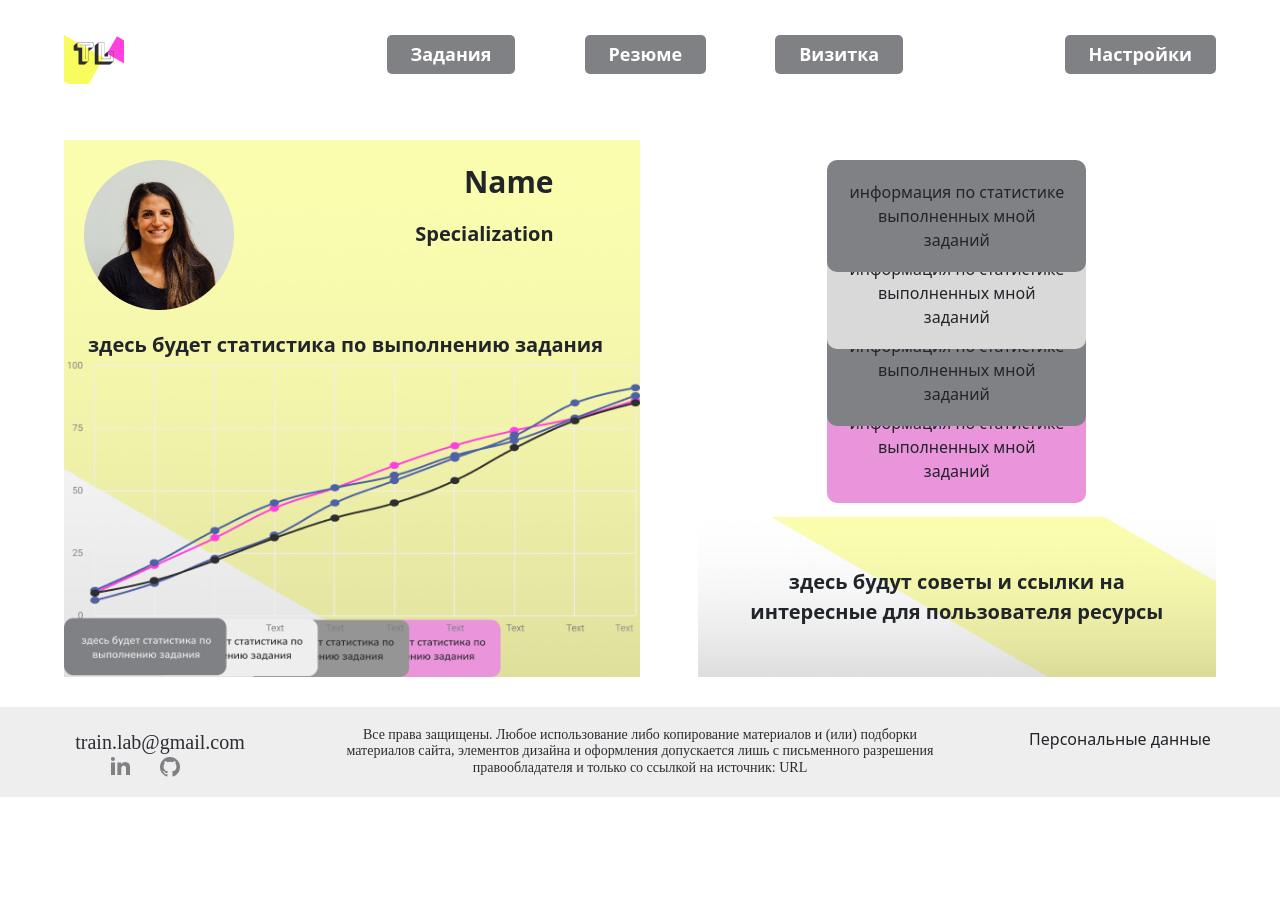
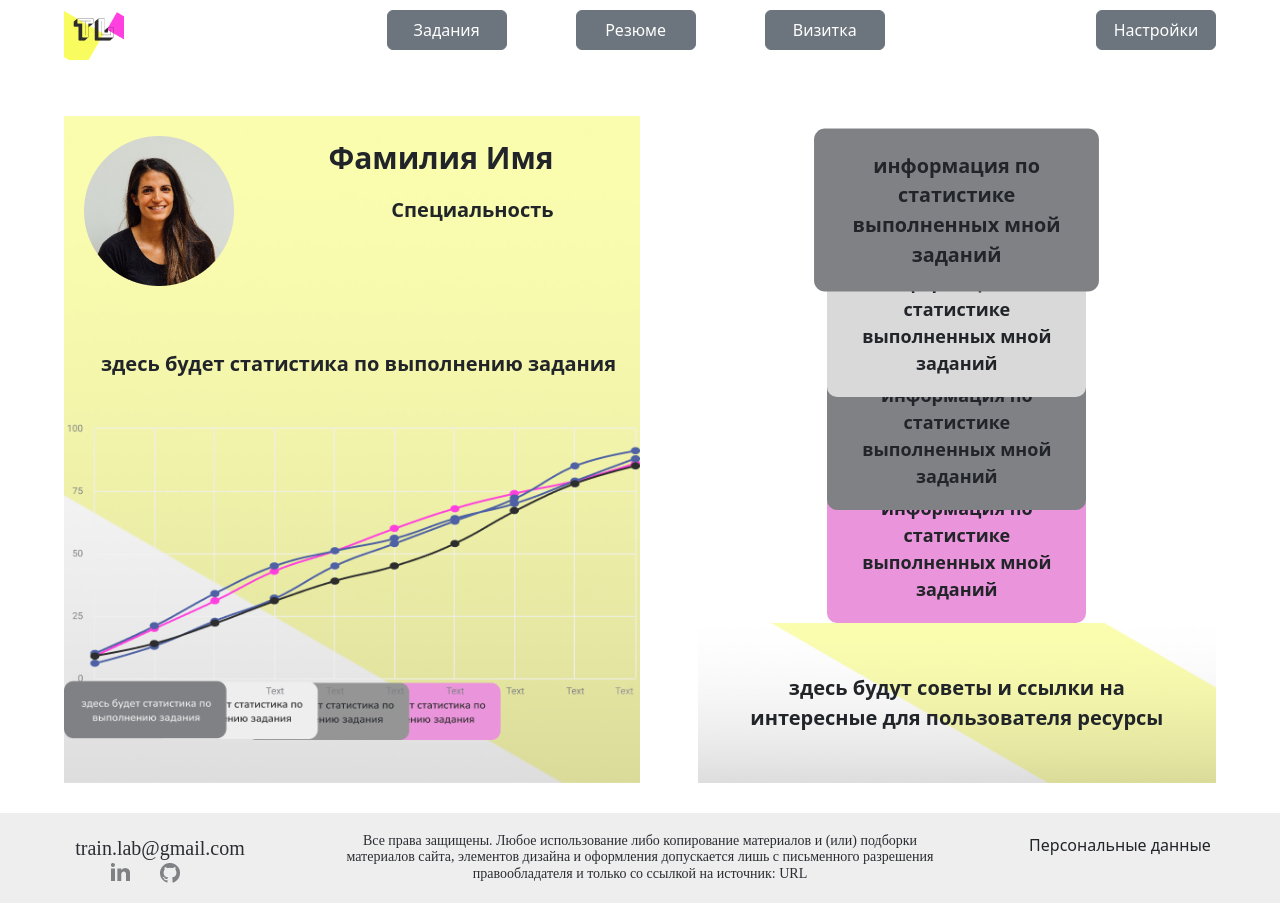
Before and after one commit to Train-lab-intern/frontend_dev, a React (Create React App) app: page /profile in a window 1280 px wide. Shown: the top 903 px of the page. Before the commit the page ends 800 px from the top, so only its background shows below. Built offline with nearby package versions, Linux system fonts and the light colour scheme.

Commit message:
change styles profile page

```diff
--- a/src/pages/ProfilePage/ProfilePage.module.scss
+++ b/src/pages/ProfilePage/ProfilePage.module.scss
@@ -1,8 +1,6 @@
 .wrapper {
   width: 100%;
   min-height: 100vh;
-  padding-top: 24px;
-
 }
 .container {
   width: 90%;
@@ -26,14 +24,30 @@
     width: 75%;
     display: flex;
 
+    .tooltip{
+      position: relative;
+    }
+
+    .tooltip::after{
+      content: attr(data-tooltip);
+      position: absolute;
+      top: 50px;
+      left: 70%;
+      opacity: 0;
+      color: white;
+      background-color: gray;
+      border-radius: 5px;
+      padding: 3px 5px;
+      transition: all .3s;
+      font-size: 12px;
+    }
+
+    .tooltip:hover::after{
+      opacity: 1;
+    }
+
     a {
-      font-size: 18px;
-      font-weight: bold;
-      padding: 6px 24px;
       margin: 0 4%;
-      background: #808185;
-      color: #fff;
-      border-radius: 5px;
     }
     a:nth-last-child(1){
       margin-left: auto;
@@ -52,14 +66,12 @@
     flex-wrap: wrap;
     justify-content: space-evenly;
 
-    //background: #fafcaf;
     background-image: url("../../img/bg-diagram.png");
     background-size: cover;
 
     .avatar {
       width: 150px;
       margin: 20px auto 20px 20px;
-      //margin-right: auto;
 
       img {
         width: 100%;
@@ -83,6 +95,8 @@
     }
     .title {
       width: 100%;
+      display: flex;
+      justify-content: flex-end;
       padding: 0 24px;
       font-weight: bold;
       font-size: 20px;
@@ -105,6 +119,8 @@
       background: #808185;
       transition: .2s;
       cursor: pointer;
+      font-size: 18px;
+      font-weight: bold;
 
       z-index: 1;
 
@@ -132,6 +148,10 @@
       transform: scale(1.1);
       transition: .3s;
     }
+    .active {
+      z-index: 6;
+      transform: scale(1.1);
+    }
 
     .recommendations {
       width: 100%;
--- a/src/pages/ProfilePage/ProfilePage.tsx
+++ b/src/pages/ProfilePage/ProfilePage.tsx
@@ -1,25 +1,55 @@
-import React from 'react';
+import React, {useState} from 'react';
 import styles from './ProfilePage.module.scss'
 import logo from '../../img/logo.jpg'
 import avatar from '../../img/avatar.png'
 import diagram from '../../img/diagram.png'
 import Footer from "../Main/Footer";
 import {NavLink} from "react-router-dom";
+import Nav from "react-bootstrap/Nav";
 
 export const ProfilePage = () => {
+
+  const [activeStat, setActiveStat] = useState('statOne')
+
+  const handleActiveStat = (e: React.MouseEvent<HTMLDivElement, MouseEvent>) => {
+    setActiveStat(e.currentTarget.id)
+  }
+
   return (
     <div className={styles.wrapper}>
       <div className={styles.container}>
         <div className={styles.inner}>
           <header className={styles.header}>
             <div className={styles.logo}>
-              <img src={logo} alt="logo"/>
+              <NavLink to={'/'}>
+                <img src={logo} alt="logo"/>
+              </NavLink>
             </div>
             <nav className={styles.navigation}>
-              <NavLink to={''}>Задания</NavLink>
-              <NavLink to={''}>Резюме</NavLink>
-              <NavLink to={''}>Визитка</NavLink>
-              <NavLink to={''}>Настройки</NavLink>
+              <Nav.Link href="#tasks" className="d-flex justify-content-end ">
+                <NavLink to='' className={styles.tooltip}
+                   data-tooltip="здесь будет переход на страницу с примерами заданий">
+                  <button className='btn btn-secondary'>Задания</button>
+                </NavLink>
+              </Nav.Link>
+              <Nav.Link href="#tasks" className="d-flex justify-content-end ">
+                <NavLink to='' className={styles.tooltip}
+                   data-tooltip="здесь будет переход на страницу резюме">
+                  <button className='btn btn-secondary'>Резюме</button>
+                </NavLink>
+              </Nav.Link>
+              <Nav.Link href="#tasks" className="d-flex justify-content-end ">
+                <NavLink to='' className={styles.tooltip}
+                   data-tooltip="здесь будет переход на страницу с визиткой">
+                  <button className='btn btn-secondary'>Визитка</button>
+                </NavLink>
+              </Nav.Link>
+              <Nav.Link href="#tasks" className="d-flex justify-content-end ">
+                <NavLink to='' className={styles.tooltip}
+                   data-tooltip="здесь будет переход на страницу настроек профиля">
+                  <button className='btn btn-secondary'>Настройки</button>
+                </NavLink>
+              </Nav.Link>
             </nav>
           </header>
           <div className={styles.section}>
@@ -28,8 +58,8 @@ export const ProfilePage = () => {
                 <img src={avatar} alt="avatar"/>
               </div>
               <div className={styles.userInfo}>
-                <h2 className={styles.name}>Name</h2>
-                <h3 className={styles.specialization}>Specialization</h3>
+                <h2 className={styles.name}>Фамилия Имя</h2>
+                <h3 className={styles.specialization}>Специальность</h3>
               </div>
               <div className={styles.title}>
                 <span>здесь будет статистика по выполнению задания</span>
@@ -39,16 +69,32 @@ export const ProfilePage = () => {
               </div>
             </div>
             <div className={styles.statNav}>
-              <div className={`${styles.item} ${styles.one}`}>
+              <div
+                className={`${styles.item} ${styles.one} ${activeStat === 'statOne' ? styles.active : ''}`}
+                id='statOne'
+                onClick={handleActiveStat}
+              >
                 <span>информация по статистике выполненных мной заданий</span>
               </div>
-              <div className={`${styles.item} ${styles.two}`}>
+              <div
+                className={`${styles.item} ${styles.two} ${activeStat === 'statTwo' ? styles.active : ''}`}
+                id='statTwo'
+                onClick={handleActiveStat}
+              >
                 <span>информация по статистике выполненных мной заданий</span>
               </div>
-              <div className={`${styles.item} ${styles.three}`}>
+              <div
+                className={`${styles.item} ${styles.three} ${activeStat === 'statThree' ? styles.active : ''}`}
+                id='statThree'
+                onClick={handleActiveStat}
+              >
                 <span>информация по статистике выполненных мной заданий</span>
               </div>
-              <div className={`${styles.item} ${styles.four}`}>
+              <div
+                className={`${styles.item} ${styles.four} ${activeStat === 'statFour' ? styles.active : ''}`}
+                id='statFour'
+                onClick={handleActiveStat}
+              >
                 <span>информация по статистике выполненных мной заданий</span>
               </div>
               <div className={styles.recommendations}>
```
